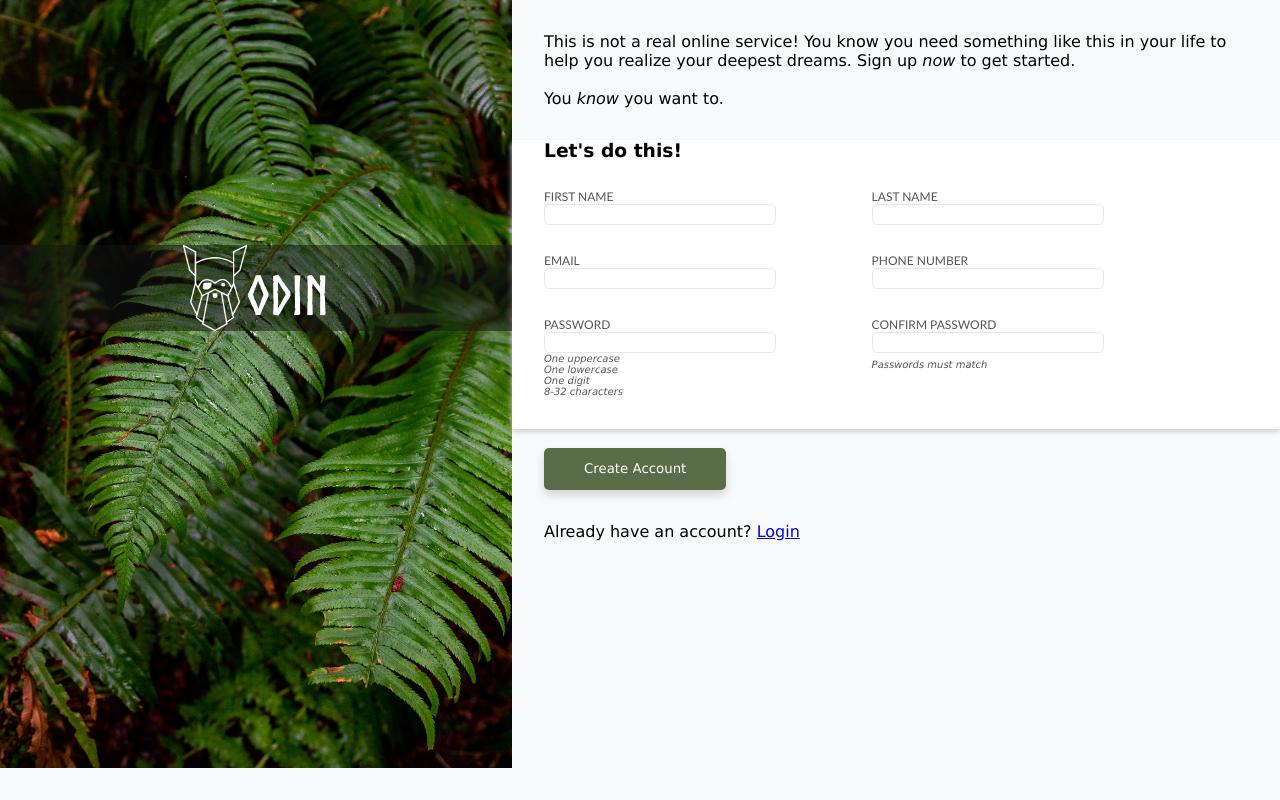
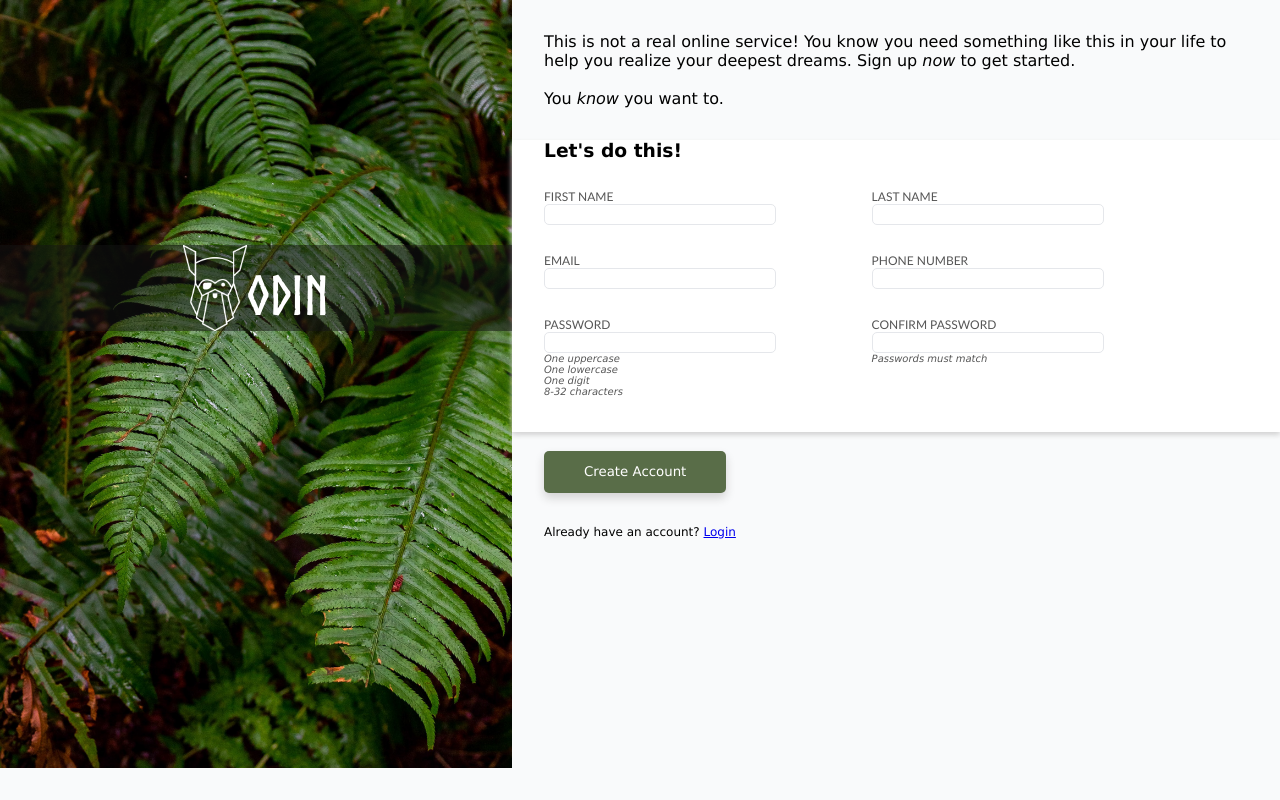
Before and after one commit to salmgr87/sign-up-form, a plain HTML site: page index.html in a window 1280 px wide. Drawn offline with Linux system fonts and the light colour scheme.

Commit message:
Edit mobile CSS again

```diff
--- a/styles.css
+++ b/styles.css
@@ -62,10 +62,20 @@ h3 {
     box-sizing: border-box;
     box-shadow: 0px 3px 5px lightgrey;
     padding-right: 10vw;
+
 }
+
+form {}
 
 input, label {
     display: block;
+}
+input {
+    margin-bottom: 1.5em;
+    appearance: none;
+    border: 1px solid #E5E7EB;
+    border-radius: 5px;
+    font-size: 16px;
 }
 
 .row1 {
@@ -74,7 +84,7 @@ input, label {
 
 .row2 {
     margin-left: 2rem;
-    padding: 0 0 2em 0;
+    padding: 0 0 1em 0;
 }
 
 label {
@@ -83,13 +93,6 @@ label {
     color: rgb(86, 86, 86);
 }
 
-input {
-    appearance: none;
-    border: 1px solid #E5E7EB;
-    border-radius: 5px;
-    font-size: 16px;
-
-}
 
 
 
@@ -103,6 +106,38 @@ input:invalid:not(:placeholder-shown) {
     outline: 2px solid red;
 }
 
+input:invalid:not(:placeholder-shown) + span:before {
+    content: attr(data-help);
+}
+
+
+.datahelp {
+    position: absolute;
+    margin-top: -1.3rem;
+    font-size: 10px;
+    font-style: italic;
+    color: rgb(86, 86, 86);
+}
+
+#password1, #password2 {
+    margin-bottom: 0;
+}
+
+.checked, .confirm {
+    font-size: 10px;
+    font-style: italic;
+    color: rgb(86, 86, 86);
+}
+
+.confirm {
+    position: relative;
+    top: -6px;
+}
+
+.button-container {
+    padding-left: 2rem;
+    padding-bottom: 2rem;
+}
 
 
 button {
@@ -113,6 +148,13 @@ button {
     border-radius: 5px;
     box-shadow: 0 5px 10px lightgrey;
 }
+
+.account {
+    padding-left: 2rem;
+    padding-bottom: 2rem;
+    font-size: 12px;
+}
+
 
 @media only screen and (min-width: 768px) {
 
@@ -178,15 +220,13 @@ button {
 
     }
 
-
-
     input, label {
         display: block;
         width: 18vw;
     }
 
-    input:invalid:not(:placeholder-shown) + span:before {
-        content: attr(data-help);
+    input {
+        margin-bottom: 0;
     }
 
     .fill {
@@ -201,21 +241,4 @@ button {
         color: rgb(86, 86, 86);
     }
 
-    .button-container {
-        padding-left: 2rem;
-        padding-bottom: 2rem;
-    }
-
-
-
-    .account {
-        padding-left: 2rem;
-        padding-bottom: 2rem;
-    }
-
-    .checked, .confirm {
-        font-size: 10px;
-        font-style: italic;
-        color: rgb(86, 86, 86);
-    }
 }
```
Also changed, not shown: index.html (+1 -0 lines).
